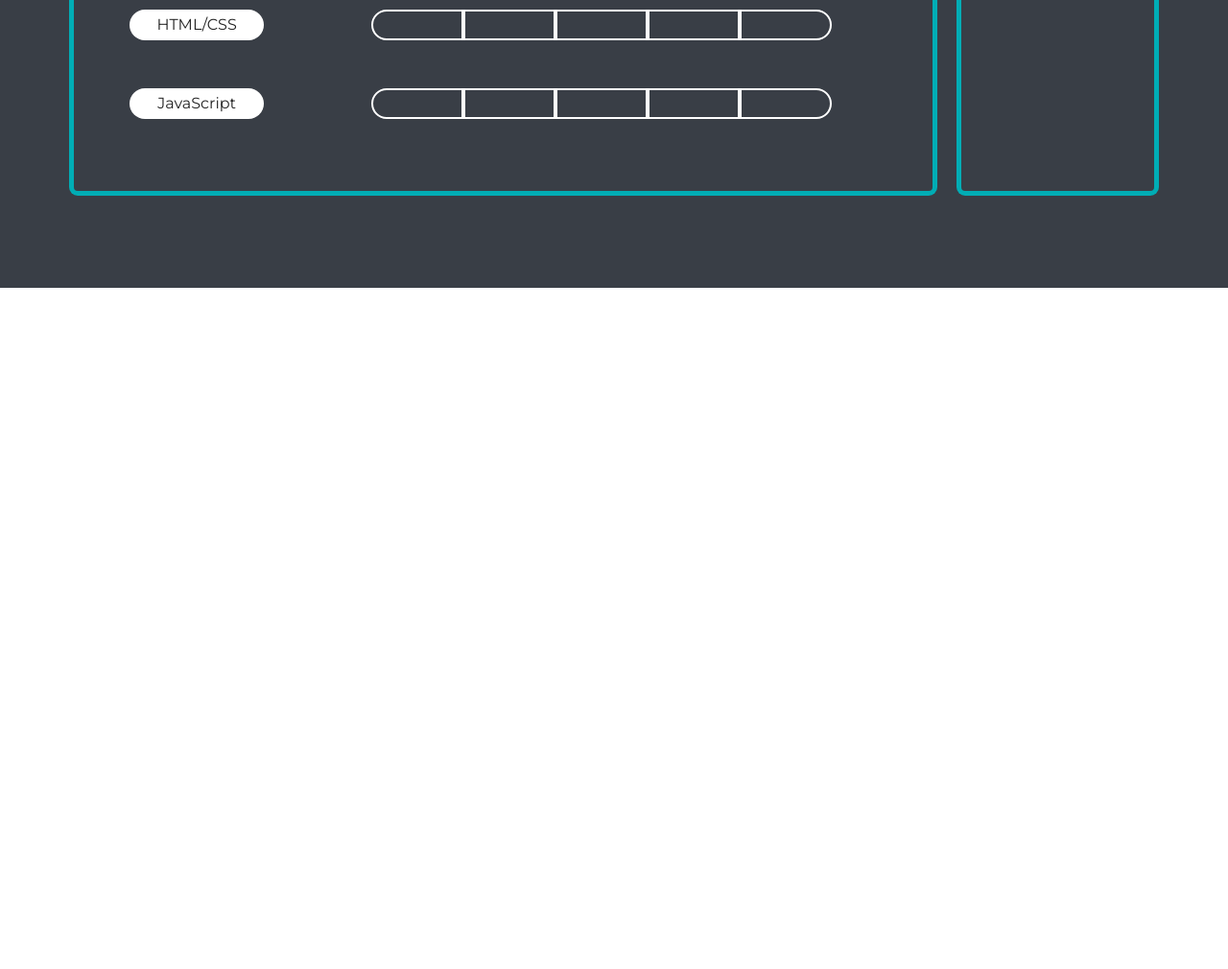
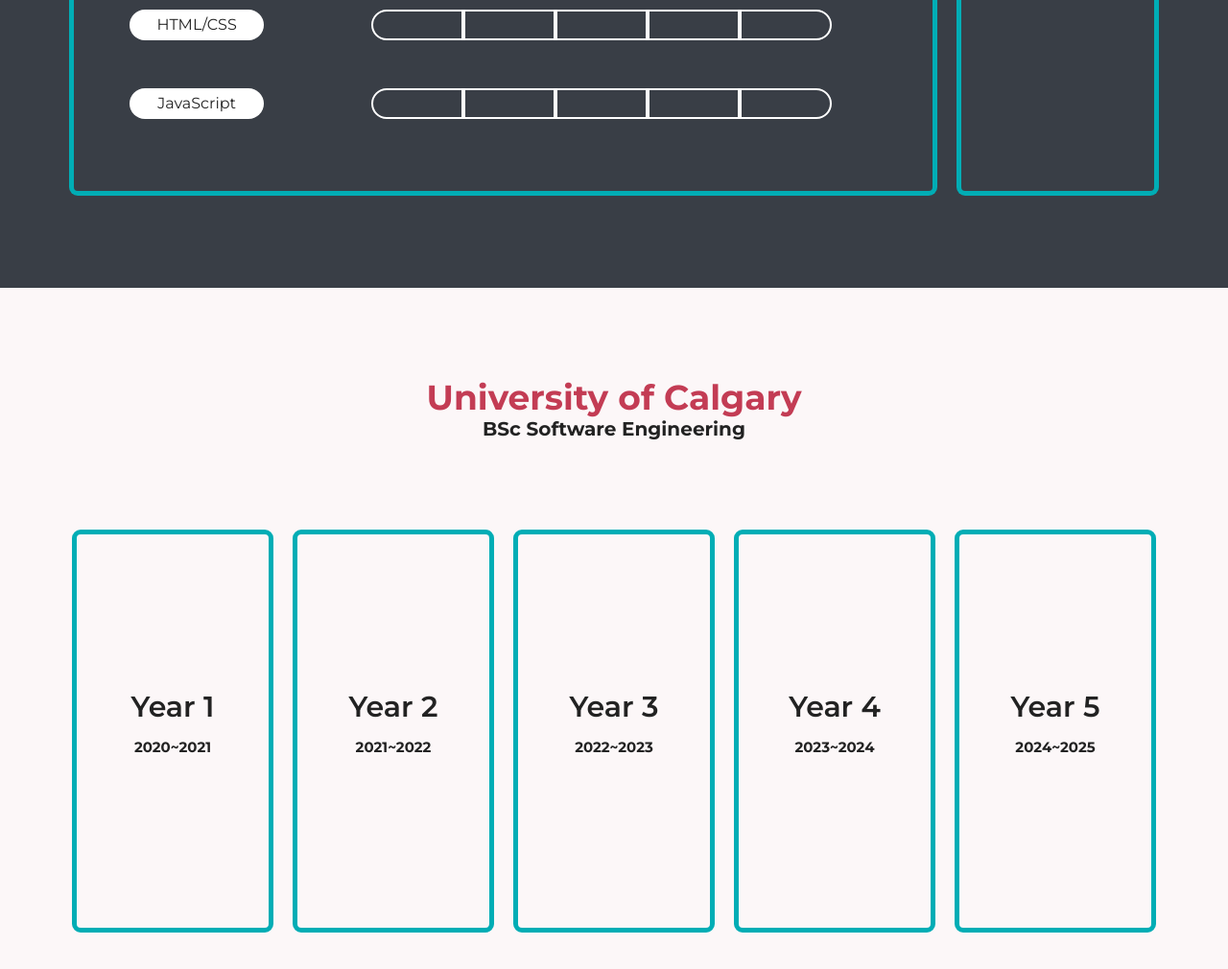
Before and after one commit to JinsuKwak/Portfolio2022, a plain HTML site: page jinsukwak.html in a window 1280 px wide. Shown: the part 1896-2906 px from the top of the page at 96% size. Before the commit the page ends 2196 px from the top, so only its background shows below. Drawn offline with Linux system fonts and the light colour scheme; a web font is replaced by a local one.

Commit message:
Add section education

```diff
--- a/CSS/style.css
+++ b/CSS/style.css
@@ -302,3 +302,97 @@
   height: 2rem;
   border-radius: 6px;
 }
+
+/**************************/
+/* Section education */
+/**************************/
+
+/* structure */
+.section-education {
+  background-color: #fcf7f8;
+  color: #222;
+}
+
+.education {
+  row-gap: 9.6rem;
+  grid-template-rows: 6rem 1fr 1fr 1fr;
+}
+
+.education-info {
+  grid-row: 1/2;
+  justify-self: center;
+  height: inherit;
+}
+
+.education-info h2 {
+  text-align: center;
+  color: #c33c54;
+  font-size: 3.2rem;
+  margin-bottom: 0.5rem;
+}
+
+.education-info h3 {
+  text-align: center;
+  font-size: 2rem;
+}
+
+.education-years {
+  height: 42rem;
+  grid-row: 2/5;
+  justify-content: center;
+}
+
+.education-years .year-1 {
+  grid-column: 1/2;
+}
+.education-years .year-2 {
+  grid-column: 2/3;
+}
+.education-years .year-3 {
+  grid-column: 3/4;
+}
+.education-years .year-4 {
+  grid-column: 4/5;
+}
+.education-years .year-5 {
+  grid-column: 5/6;
+}
+
+/* inner */
+.education-year {
+  /* box-shadow: 0 0 0 0.5rem #00adb5 inset; */
+  border: 0.5rem solid #00adb5;
+  box-sizing: border-box;
+  border-radius: 9px;
+  padding: 8rem 2rem 8rem 2rem;
+  row-gap: 2rem;
+  width: 21rem;
+  transition: all 0.3s;
+  cursor: pointer;
+}
+
+.education-year:hover {
+  transform: translateY(-1.2rem);
+  border: 0.5rem solid #c33c54;
+  box-shadow: 1.4rem 2.2rem rgba(195, 60, 85, 0.4);
+  /* box-shadow: 0 0 0 0.5rem #c33c54 inset; */
+}
+
+.ed-yearnum {
+  font-size: 3rem;
+  font-weight: 600;
+  height: fit-content;
+  justify-self: center;
+  align-self: end;
+}
+
+.ed-year {
+  height: fit-content;
+  justify-self: center;
+  align-self: start;
+  margin-bottom: auto;
+}
+
+.current-year {
+  /* box-shadow: 0 0 0 0.5rem #7ae7c7 inset; */
+}
--- a/jinsukwak.html
+++ b/jinsukwak.html
@@ -189,5 +189,42 @@
         </div>
       </div>
     </section>
+
+    <section class="section-education padding-top--L padding-bottom--L">
+      <div class="container">
+        <div class="education grid-row grid--4-rows">
+          <div class="education-info">
+            <h2 class="education-info--university">University of Calgary</h2>
+            <h3 class="education-info--degreestream">
+              BSc Software Engineering
+            </h3>
+          </div>
+          <div class="education-years grid-col grid--5cols">
+            <div class="education-year year-1 grid-row grid--2-rows">
+              <h4 class="ed-yearnum">Year 1</h4>
+              <h5 class="ed-year">2020~2021</h5>
+            </div>
+            <div class="education-year year-2 grid-row grid--2-rows">
+              <h4 class="ed-yearnum">Year 2</h4>
+              <h5 class="ed-year">2021~2022</h5>
+            </div>
+            <div
+              class="education-year year-3 grid-row grid--2-rows current-year"
+            >
+              <h4 class="ed-yearnum">Year 3</h4>
+              <h5 class="ed-year">2022~2023</h5>
+            </div>
+            <div class="education-year year-4 grid-row grid--2-rows">
+              <h4 class="ed-yearnum">Year 4</h4>
+              <h5 class="ed-year">2023~2024</h5>
+            </div>
+            <div class="education-year year-5 grid-row grid--2-rows">
+              <h4 class="ed-yearnum">Year 5</h4>
+              <h5 class="ed-year">2024~2025</h5>
+            </div>
+          </div>
+        </div>
+      </div>
+    </section>
   </body>
 </html>
```
